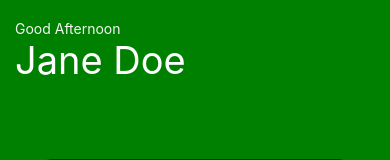
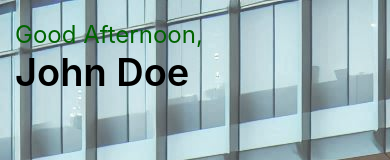
Before and after one commit to Sopulu920/paymentMobile, a React Native app: screen / in a window 390 px wide. Shown: the top 160 px of the page. Built offline with nearby package versions, Linux system fonts and the light colour scheme.

Commit message:
[ADD] image

```diff
--- a/component/Greeting/Greetings.tsx
+++ b/component/Greeting/Greetings.tsx
@@ -19,10 +19,12 @@ export const Greetings: React.FC<GreetProp> = ({
         }
     }
 
+    const greetingOnTime = `${timeOfDay()},`
+
     return (
         <View style={styles.container}>
 
-            <Text style={styles.greet}>{timeOfDay()}</Text>
+            <Text style={styles.greet}>{greetingOnTime}</Text>
 
             <Text style={styles.person}>{name}</Text>
 
@@ -32,18 +34,20 @@ export const Greetings: React.FC<GreetProp> = ({
 
 const styles = StyleSheet.create({
 
-    container:{
+    container: {
         justifyContent: "center",
         // alignItems: "center"
     },
 
     greet: {
-        fontSize: 14,
-        color: "#F5F5F5",
+        fontSize: 24,
+fontWeight:400,
+        color: "darkgreen",
     },
 
     person: {
         fontSize: 38,
-        color: "white",
+        fontWeight: 600,
+        // color: "white",
     },
 })
--- a/widgets/Home/index.tsx
+++ b/widgets/Home/index.tsx
@@ -1,4 +1,4 @@
-import { StyleSheet, View, Text, ScrollView, Dimensions } from 'react-native';
+import { StyleSheet, View, Text, ScrollView, Dimensions, ImageBackground } from 'react-native';
 import { Card, Button, Row, StatCard, Greetings } from '@/component';
 import FontAwesome5 from 'react-native-vector-icons/FontAwesome5';
 import { PieChart } from 'react-native-chart-kit';
@@ -53,10 +53,28 @@ export default function Home() {
 
     <ScrollView contentContainerStyle={styles.scrollContainer}>
 
+      <ImageBackground
+        source={require("../../assets/Image/bank.png")}
+
+      >
+        <View
+          style={{
+            backgroundColor: "white",
+            position: "absolute",
+            top: 0,
+            bottom: 0,
+            right: 0,
+            left: 0,
+            opacity: 0.2,
+            // zIndex: 1
+          }}
+        >
+          {/* <Text>ggggggggggggggggg </Text> */}
+          </View>
         <View style={styles.greet}>
 
           <Greetings
-        // name=`${firstName}`
+            name={`${firstName}`}
           />
 
         </View>
@@ -183,6 +201,8 @@ export default function Home() {
 
         </View>
 
+      </ImageBackground>
+
     </ScrollView>
   );
 }
```
Also changed, not shown: assets/Image/bank.png (added). Lines whose indentation alone changed are shown as unchanged.
